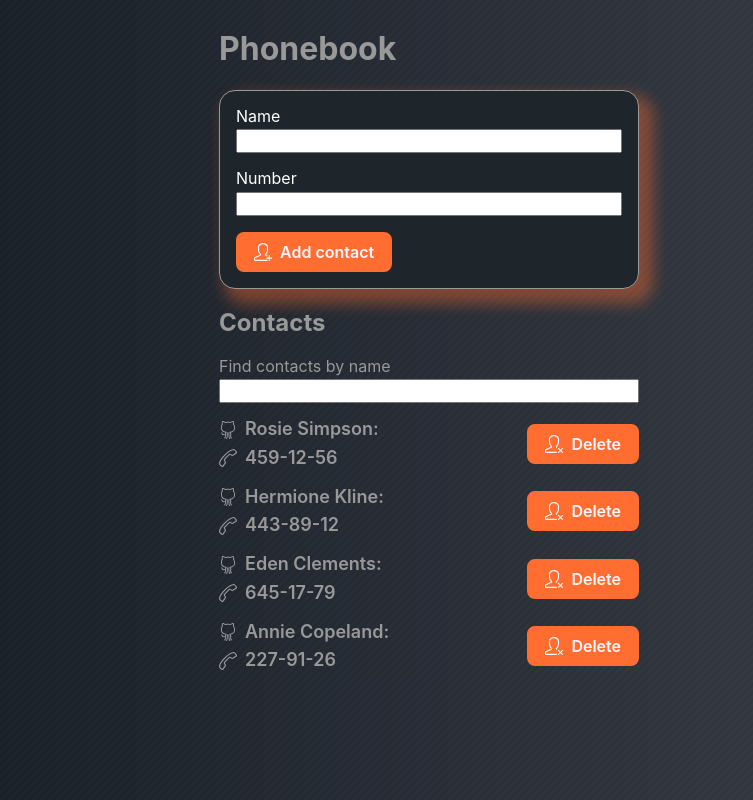
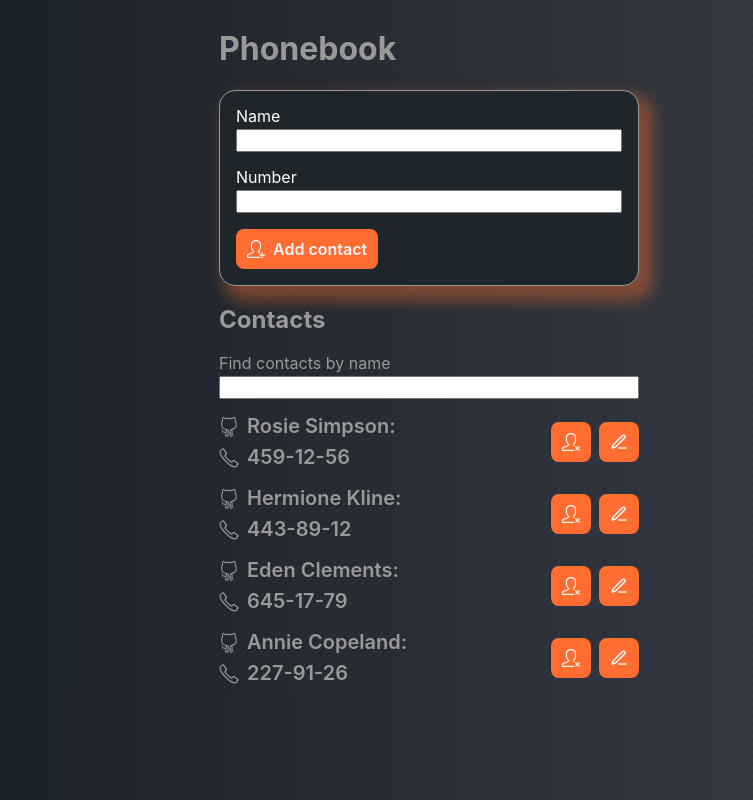
Before and after one commit to AnatoliiKobzar/goit-react-hw-02-phonebook, a React (Create React App) app: page / in a window 1280 px wide. Shown: the whole page, without its empty margins (211-964 px from the left). Built offline with nearby package versions, Linux system fonts and the light colour scheme.

Commit message:
add edit contact

```diff
--- a/src/components/App.jsx
+++ b/src/components/App.jsx
@@ -47,6 +47,18 @@ class App extends Component {
     });
   };
 
+  editContact = updatedContact => {
+    this.setState(({ contacts }) => ({
+      contacts: contacts.map(contact => {
+        if (contact.id === updatedContact.id) {
+          const newContact = { ...contact, ...updatedContact };
+          return newContact;
+        }
+        return contact;
+      }),
+    }));
+  };
+
   chengeFilter = event => {
     this.setState({ filter: event.currentTarget.value });
   };
@@ -64,7 +76,6 @@ class App extends Component {
   render() {
     const { filter } = this.state;
     const filteredContacts = this.getFiltredContacts();
-    console.log(filteredContacts);
 
     return (
       <Layout>
@@ -75,6 +86,7 @@ class App extends Component {
         <ContactList
           contacts={filteredContacts}
           onDelete={this.deleteContact}
+          editContact={this.editContact}
         />
         <GlobalStyle />
       </Layout>
--- a/src/components/ContactForm/ContactForm.styled.js
+++ b/src/components/ContactForm/ContactForm.styled.js
@@ -27,9 +27,9 @@ export const Button = styled.button`
   gap: 8px;
   align-items: center;
   height: 40px;
-  padding: 0px 16px;
+  padding: 0px 9px;
   margin: 0;
-  min-width: 92px;
+  /* min-width: 92px; */
   font-weight: 600;
   font-size: 16px;
   line-height: calc(24 / 16);
--- a/src/components/ContactList/ContactList.jsx
+++ b/src/components/ContactList/ContactList.jsx
@@ -1,35 +1,21 @@
-import { Button } from 'components/ContactForm/ContactForm.styled';
 import React from 'react';
-import { Contact, Info, Wrap, ContactsList } from './ContactList.styled';
+import { ContactsList } from './ContactList.styled';
 import PropTypes from 'prop-types';
-import { SlUserUnfollow, SlCallEnd, SlSocialGithub } from 'react-icons/sl';
+import { ContactListItem } from './ContactListItem';
 
-export const ContactList = ({ contacts, onDelete }) => {
+export const ContactList = ({ contacts, onDelete, editContact }) => {
   return (
     <ContactsList>
-      {contacts.map(contact => (
-        <Contact key={contact.id}>
-          <Wrap>
-            <Info>
-              <SlSocialGithub size="18px" />
-              {contact.name}:
-            </Info>
-            <Info>
-              <SlCallEnd size="18px" />
-              {contact.number}
-            </Info>
-          </Wrap>
-          <Button
-            type="button"
-            onClick={() => {
-              onDelete(contact.id);
-            }}
-          >
-            <SlUserUnfollow size="18px" />
-            Delete
-          </Button>
-        </Contact>
-      ))}
+      {contacts.map(contact => {
+        return (
+          <ContactListItem
+            key={contact.id}
+            contact={contact}
+            onDelete={onDelete}
+            editContact={editContact}
+          />
+        );
+      })}
     </ContactsList>
   );
 };
@@ -43,4 +29,5 @@ ContactList.propTypes = {
     }).isRequired
   ).isRequired,
   onDelete: PropTypes.func.isRequired,
+  editContact: PropTypes.func.isRequired,
 };
--- a/src/components/ContactList/ContactList.styled.js
+++ b/src/components/ContactList/ContactList.styled.js
@@ -16,7 +16,7 @@ export const Info = styled.p`
   display: flex;
   gap: 8px;
   align-items: center;
-  font-size: 18px;
+  font-size: 20px;
   font-weight: 600;
 `;
 
@@ -25,3 +25,16 @@ export const Wrap = styled.div`
   flex-direction: column;
   gap: 8px;
 `;
+
+export const ButtonsWrap = styled.div`
+  display: flex;
+  gap: 8px;
+`;
+
+export const LabelInfo = styled.label`
+  display: flex;
+  gap: 8px;
+  align-items: center;
+  font-size: 15px;
+  font-weight: 600;
+`;
--- /dev/null
+++ b/src/components/ContactList/ContactListItem.jsx
@@ -0,0 +1,115 @@
+import { Component } from 'react';
+import { Button } from 'components/ContactForm/ContactForm.styled';
+import {
+  ButtonsWrap,
+  Contact,
+  Info,
+  LabelInfo,
+  Wrap,
+} from './ContactList.styled';
+import PropTypes from 'prop-types';
+import { SlUserUnfollow, SlPhone, SlSocialGithub } from 'react-icons/sl';
+import { FiEdit3, FiCheckCircle } from 'react-icons/fi';
+
+export class ContactListItem extends Component {
+  state = {
+    name: this.props.contact.name,
+    number: this.props.contact.number,
+    isEdit: false,
+  };
+
+  handleEditContact = () => {
+    if (!this.state.isEdit) {
+      this.setState({ isEdit: true });
+    } else {
+      this.setState({ isEdit: false });
+      this.props.editContact({
+        id: this.props.contact.id,
+        name: this.state.name,
+        number: this.state.number,
+      });
+    }
+  };
+
+  handleChange = evt => {
+    this.setState({ [evt.target.name]: evt.target.value });
+  };
+
+  render() {
+    const { contact, onDelete } = this.props;
+    return (
+      <Contact key={contact.id}>
+        <Wrap>
+          {this.state.isEdit ? (
+            <LabelInfo>
+              <SlSocialGithub size="20px" />
+              <input
+                name="name"
+                pattern="^[a-zA-Zа-яА-Я]+(([' -][a-zA-Zа-яА-Я ])?[a-zA-Zа-яА-Я]*)*$"
+                title="Name may contain only letters, apostrophe, dash and spaces. For example Adrian, Jacob Mercer, Charles de Batz de Castelmore d'Artagnan"
+                onChange={this.handleChange}
+                value={this.state.name}
+                type="text"
+              />
+            </LabelInfo>
+          ) : (
+            <Info>
+              <SlSocialGithub size="20px" />
+              {contact.name}:
+            </Info>
+          )}
+          {this.state.isEdit ? (
+            <LabelInfo>
+              <SlPhone size="20px" />
+              <input
+                name="number"
+                onChange={this.handleChange}
+                value={this.state.number}
+                type="text"
+              />
+            </LabelInfo>
+          ) : (
+            <Info>
+              <SlPhone size="20px" />
+              {contact.number}
+            </Info>
+          )}
+          {/* <Info>
+            <SlSocialGithub size="18px" />
+            {contact.name}:
+          </Info>
+          <Info>
+            <SlPhone size="18px" />
+            {contact.number}
+          </Info> */}
+        </Wrap>
+        <ButtonsWrap>
+          <Button
+            type="button"
+            onClick={() => {
+              onDelete(contact.id);
+            }}
+          >
+            <SlUserUnfollow size="18px" />
+          </Button>
+          <Button type="button" onClick={this.handleEditContact}>
+            {this.state.isEdit ? (
+              <FiCheckCircle size="18px" />
+            ) : (
+              <FiEdit3 size="18px" />
+            )}
+          </Button>
+        </ButtonsWrap>
+      </Contact>
+    );
+  }
+}
+
+ContactListItem.propTypes = {
+  contact: PropTypes.shape({
+    id: PropTypes.string.isRequired,
+    name: PropTypes.string.isRequired,
+    number: PropTypes.string.isRequired,
+  }).isRequired,
+  onDelete: PropTypes.func.isRequired,
+};
--- a/src/components/GlobalStyle/GlobalStyle.js
+++ b/src/components/GlobalStyle/GlobalStyle.js
@@ -31,4 +31,7 @@ img {
 p {
     margin: 0;
 }
+input{
+    height: 23px;
+}
 `;
```
